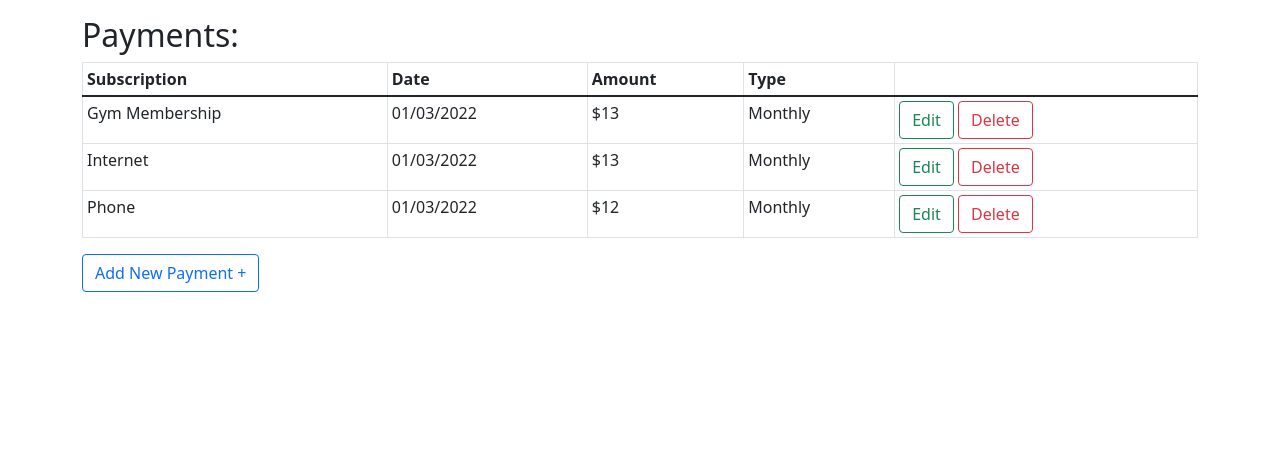
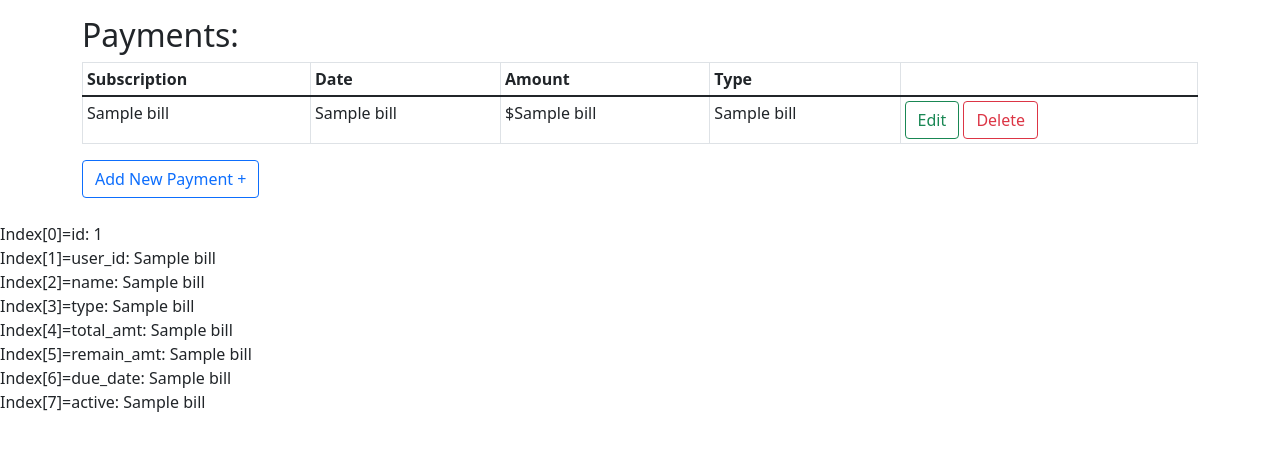
Before and after one commit to radat19/RemindME, a Flask app: page /expenses in a window 1280 px wide. Shown: the part 56-507 px from the top of the page. Run offline with Flask 2, Linux system fonts and the light colour scheme; a database or web service that is not in the repository returns one stand-in record (values such as "Sample title"); some libraries are stand-ins or nearby versions.

Commit message:
added data from database to expenses

```diff
--- a/main.py
+++ b/main.py
@@ -10,13 +10,13 @@ username='admin'
 password='test'
 host='127.0.0.1'
 port='5432'
-database='billboard'
+database='remindme'
 
 
 @app.route('/')
 def home():
 	# connect to DB
-    '''cursor, connection = util.connect_to_db(username,password,host,port,database)
+    cursor, connection = util.connect_to_db(username,password,host,port,database)
 
     # execute SQL commands
     record = util.run_and_fetch_sql(cursor, "SELECT FROM;")
@@ -40,7 +40,16 @@ def home():
 
 @app.route('/expenses')
 def expenses():
-    return render_template('expenses.html')
+    try:
+        cursor, connection = util.connect_to_db(username,password,host,port,database)
+        print("Connected to the database!")
+    except:
+        print("Couldn't connect to the database...")
+    #cursor.execute("SELECT * FROM bills;")
+    bills = util.run_and_fetch_sql(cursor, "SELECT * FROM bills;")
+    print(bills)
+    util.disconnect_from_db(connection,cursor)
+    return render_template('expenses.html', bills_list = bills)
 
 @app.route('/monthlybills')
 def monthlybills():
--- a/templates/expenses.html
+++ b/templates/expenses.html
@@ -16,7 +16,20 @@
             </tr>
           </thead>
           <tbody>
-            <tr>
+
+            {% for bill in bills_list %}
+
+              <tr>
+                <td>{{bill[2]}}</td>
+                <td>{{bill[6]}}</td>
+                <td>${{bill[4]}}</td>
+                <td>{{bill[3]}}</td>
+                <td><button type="button" class="btn btn-outline-success">Edit</button>
+                  <button type="button" class="btn btn-outline-danger">Delete</button></td>
+              </tr>
+
+            {% endfor %}
+       <!--     <tr>
               <td>Gym Membership</td>
               <td>01/03/2022</td>
               <td>$13</td>
@@ -39,12 +52,21 @@
               <td>Monthly</td>
               <td><button type="button" class="btn btn-outline-success">Edit</button>
                 <button type="button" class="btn btn-outline-danger">Delete</button></td>
-            </tr>
+            </tr> -->
           </tbody>
         </table>
         <button type="button" class="btn btn-outline-primary">Add New Payment +</button>
       </div>
         <br>
 
+      <div>
+
+        {% for bill in bills_list %}
+        <p>Index[0]=id: {{bill[0]}}<br>   Index[1]=user_id: {{bill[1]}}<br>   Index[2]=name: {{bill[2]}}<br>   Index[3]=type: {{bill[3]}}<br>
+           Index[4]=total_amt: {{bill[4]}}<br>  Index[5]=remain_amt: {{bill[5]}}<br>   Index[6]=due_date: {{bill[6]}}<br>   Index[7]=active: {{bill[7]}}<br></p>
+        {% endfor %}
+
+      </div>
+
 
 {% endblock %}
```
